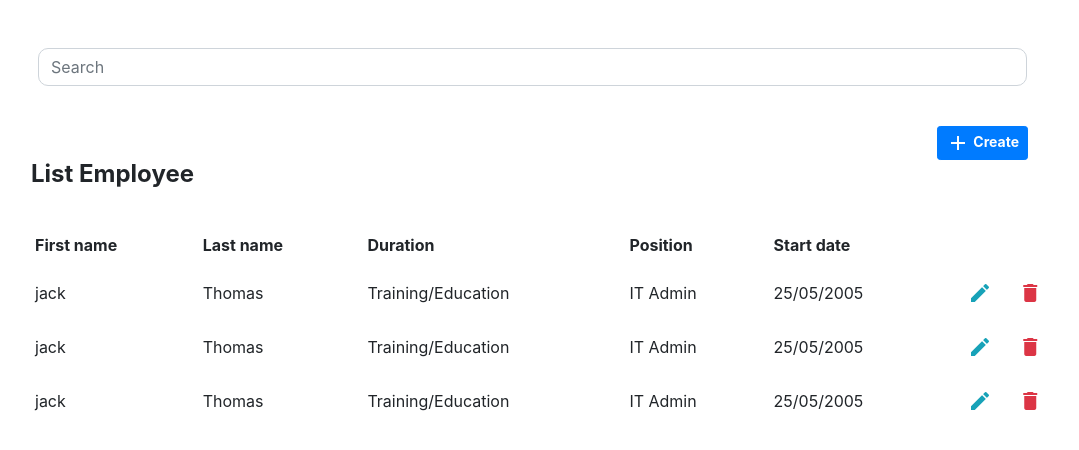
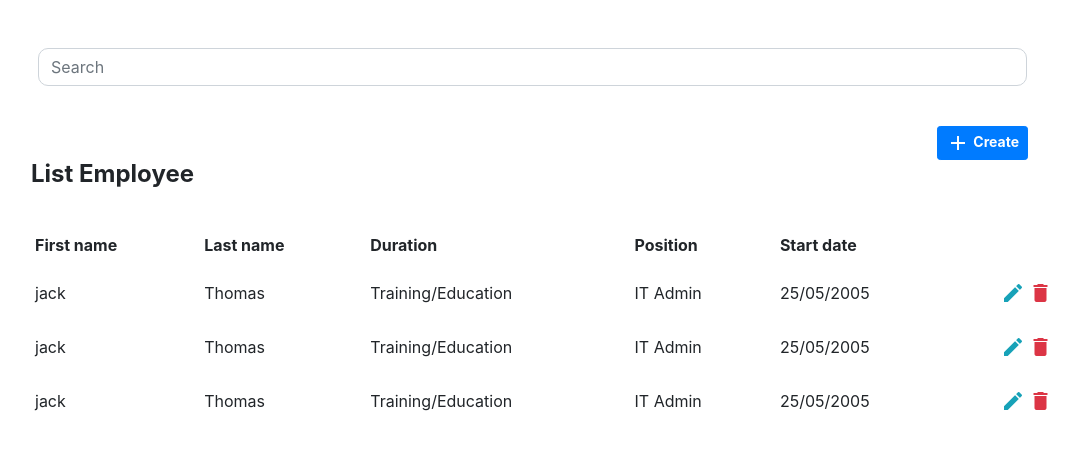
Before and after one commit to pnc-virtual-company/2020-G7-LMS, a CodeIgniter 4 app: template app/Views/employees/index.php in a window 1280 px wide. Shown: the part 66-516 px from the top of the page, without its empty margins (62-1141 px from the left). Run offline with PHP 8.4 and a stand-in for CodeIgniter, Linux system fonts and the light colour scheme; the template is opened without the code that fills it, so the values that code supplies are empty; some libraries are stand-ins or nearby versions.

Commit message:
#8 update icon delete and edit

```diff
--- a/app/Views/employees/index.php
+++ b/app/Views/employees/index.php
@@ -2,15 +2,17 @@
 <?= $this->section('content') ?>
 <?= $this->include('layouts/menu') ?>
 <div class="container mt-5">
+
+
     <!-- button search -->
 
-    <!-- <div class="col-2"></div> -->
     <div class="col-11">
         <div class="input-group mb-3">
             <input type="text" id="search" class="form-control" placeholder="Search">
             <div class="input-group-append"></div>
         </div><br>
     </div>
+
     <div class="col"></div>
     <!-- button create Employee -->
     <div class="text-right">
@@ -39,8 +41,8 @@
                 <td>25/05/2005</td>
                 <!-- Icon delete and edit -->
 				<td>
-					<a href="" data-toggle="modal" data-target="#updateEmployee"><i class="material-icons text-info" data-toggle="tooltip" title="Edit Employee!" data-placement="left" style="margin-left:-15%;">edit</i></a>
-					<a href="" data-toggle="tooltip" title="Delete Employee!" data-placement="right" class="delete" onclick="return confirm('Are you sure you want to delete this Empoyee?');"><i class="material-icons text-danger" style="margin-left:10%;">delete</i></a>
+					<a href="" data-toggle="modal" data-target="#updateEmployee"><i class="material-icons text-info" data-toggle="tooltip" title="Edit Employee!" data-placement="left">edit</i></a>
+					<a href="" data-toggle="tooltip" title="Delete Employee!" data-placement="right" class="delete" onclick="return confirm('Are you sure you want to delete this Empoyee?');"><i class="material-icons text-danger" style="margin-left:-6px;">delete</i></a>
 				</td>
             </tr>
 
@@ -51,8 +53,8 @@
                 <td>IT Admin</td>
                 <td>25/05/2005</td>
 				<td>
-					<a href="" data-toggle="modal" data-target="#updateEmployee"><i class="material-icons text-info" data-toggle="tooltip" title="Edit Employee!" data-placement="left" style="margin-left:-15%;">edit</i></a>
-					<a href="" data-toggle="tooltip" title="Delete Employee!" data-placement="right" class="delete" onclick="return confirm('Are you sure you want to delete this Empoyee?');"><i class="material-icons text-danger" style="margin-left:10%;">delete</i></a>
+                    <a href="" data-toggle="modal" data-target="#updateEmployee"><i class="material-icons text-info" data-toggle="tooltip" title="Edit Employee!" data-placement="left">edit</i></a>
+					<a href="" data-toggle="tooltip" title="Delete Employee!" data-placement="right" class="delete" onclick="return confirm('Are you sure you want to delete this Empoyee?');"><i class="material-icons text-danger" style="margin-left:-6px;">delete</i></a>
 				</td>
             </tr>
 
@@ -63,8 +65,8 @@
                 <td>IT Admin</td>
                 <td>25/05/2005</td>
 				<td>
-					<a href="" data-toggle="modal" data-target="#updateEmployee"><i class="material-icons text-info" data-toggle="tooltip" title="Edit Employee!" data-placement="left" style="margin-left:-15%;">edit</i></a>
-					<a href="" data-toggle="tooltip" title="Delete Employee!" data-placement="right" class="delete" onclick="return confirm('Are you sure you want to delete this Empoyee?');"><i class="material-icons text-danger" style="margin-left:10%;">delete</i></a>
+                    <a href="" data-toggle="modal" data-target="#updateEmployee"><i class="material-icons text-info" data-toggle="tooltip" title="Edit Employee!" data-placement="left">edit</i></a>
+					<a href="" data-toggle="tooltip" title="Delete Employee!" data-placement="right" class="delete" onclick="return confirm('Are you sure you want to delete this Empoyee?');"><i class="material-icons text-danger" style="margin-left:-6px;">delete</i></a>
 				</td>
 			</tr>
 
```
